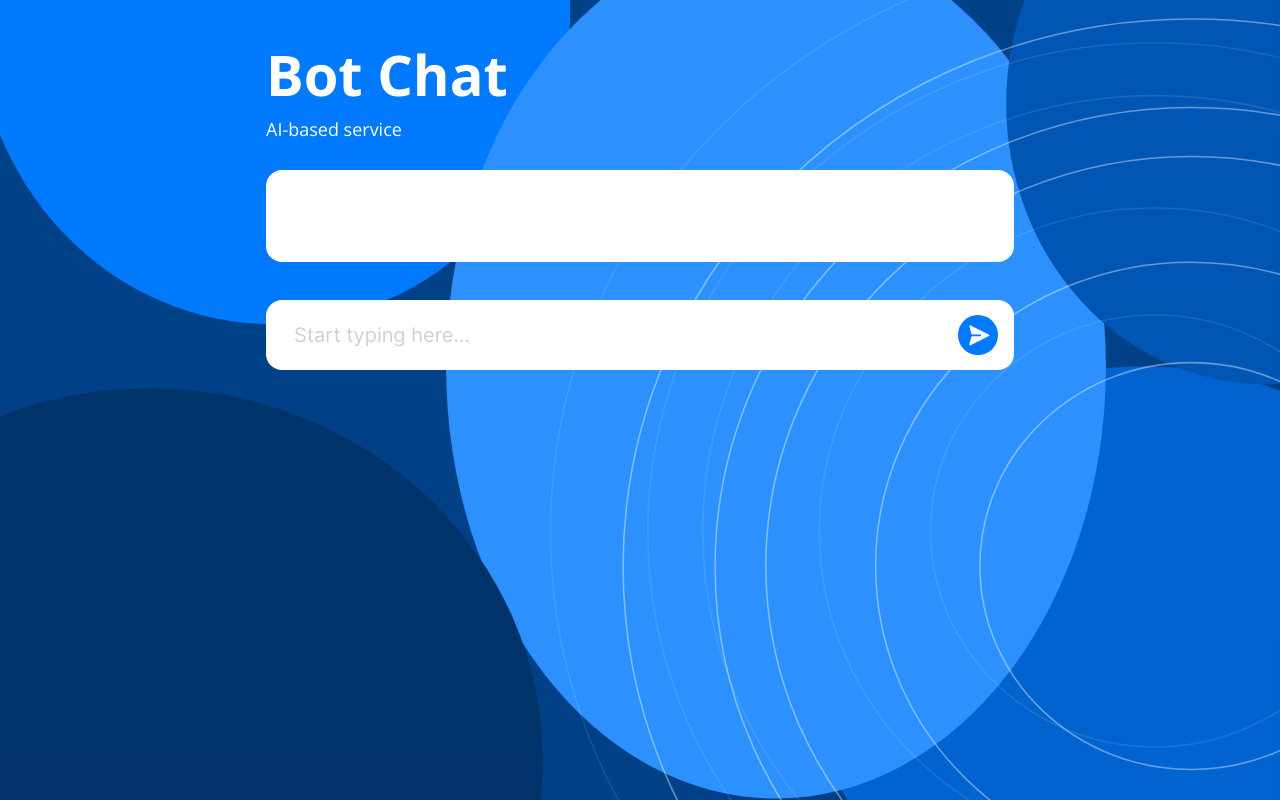
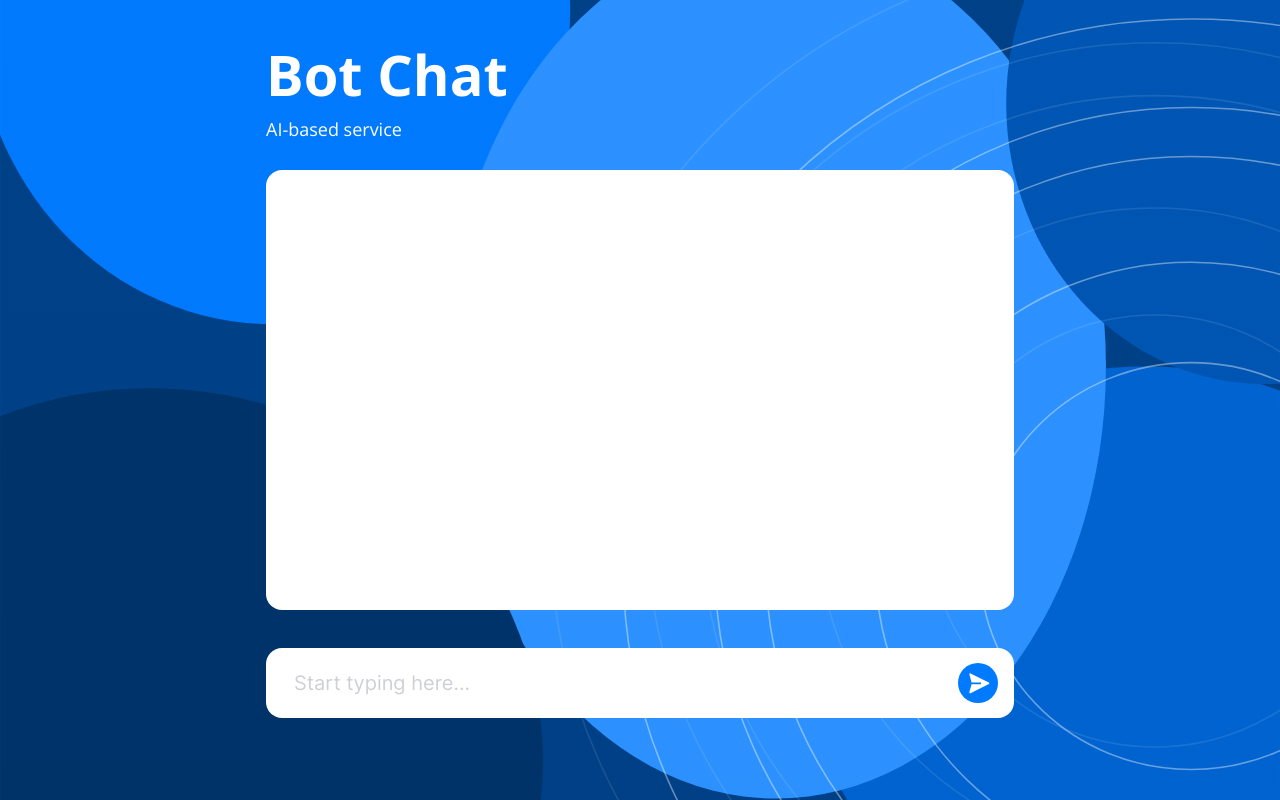
Before and after one commit to reversoid/test-react-chatbot, a React (Vite) app: page / in a window 1280 px wide. Built offline with nearby package versions, Linux system fonts and the light colour scheme.

Commit message:
Fix messagesBox height

```diff
--- a/src/entities/Message/ui/MessageBubble/styles.module.scss
+++ b/src/entities/Message/ui/MessageBubble/styles.module.scss
@@ -1,6 +1,7 @@
 .messageBubble {
   border-radius: 1.75rem;
   padding: 0.75rem 1.25rem;
+  max-width: 25rem;
 
   color: white;
   background-color: var(--primary);
@@ -9,4 +10,8 @@
     background-color: var(--primary-light);
     color: black;
   }
+
+  p {
+    word-break: break-word;
+  }
 }
--- a/src/widgets/Chat/ui/MessagesBoxContainer/styles.module.scss
+++ b/src/widgets/Chat/ui/MessagesBoxContainer/styles.module.scss
@@ -6,4 +6,6 @@
   display: flex;
   flex-direction: column;
   gap: 1rem;
+  height: 55vh;
+  overflow-y: auto;
 }
```
